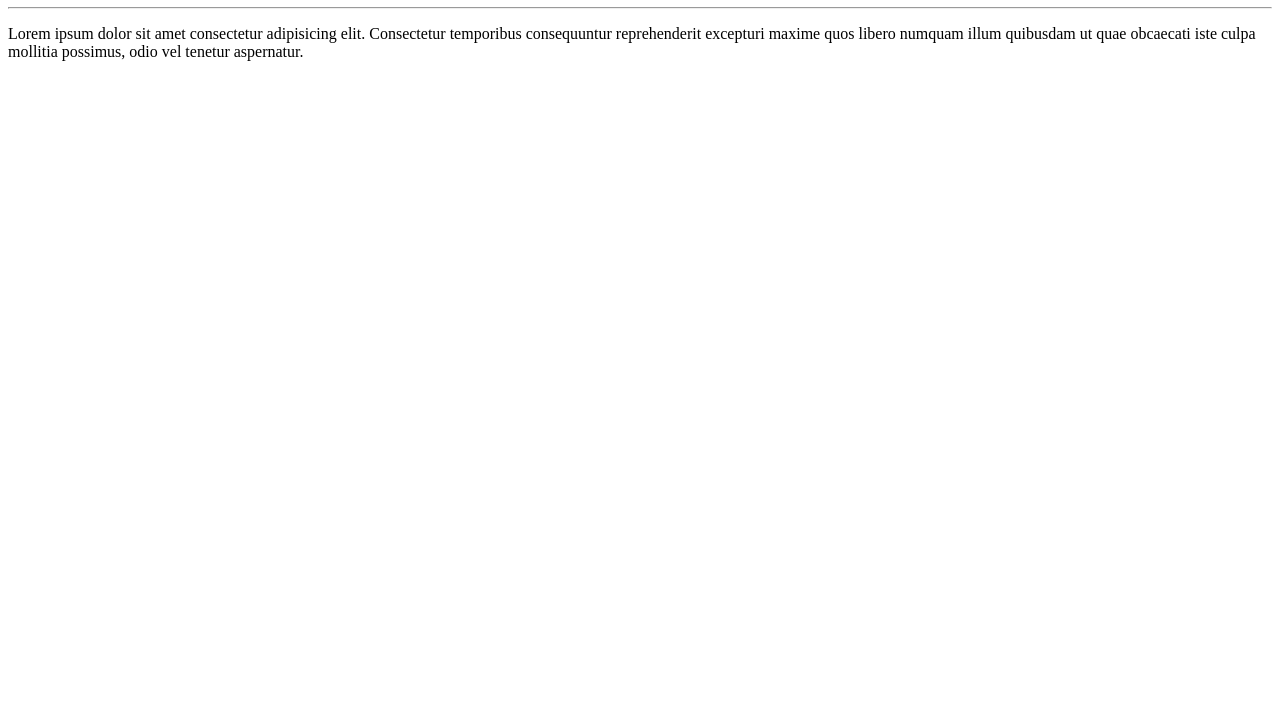
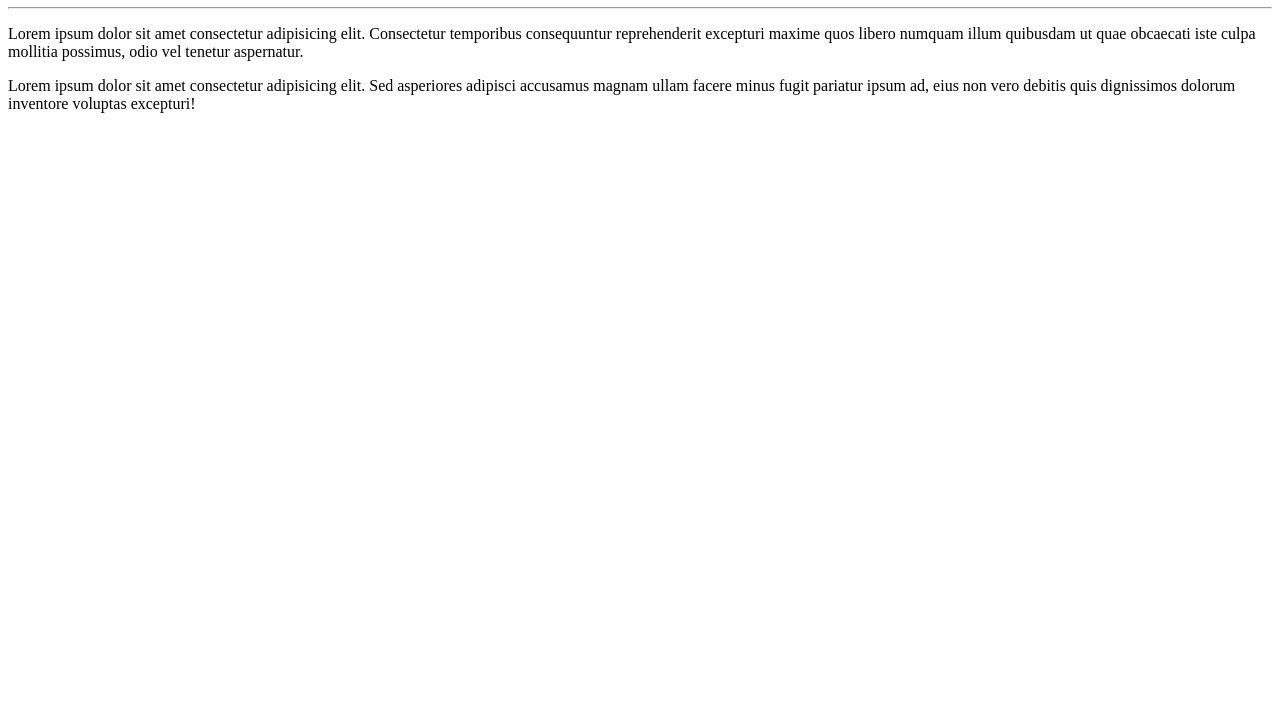
Before and after one commit to EuMartty/Ola-Mundo, a plain HTML site: page site-exemplo/index.html in a window 1280 px wide. Shown: the part 73-800 px from the top of the page. Drawn offline with Linux system fonts and the light colour scheme.

Commit message:
adicionei um parágrafo

```diff
--- a/site-exemplo/index.html
+++ b/site-exemplo/index.html
@@ -9,5 +9,6 @@
     <h1>Olá, Mundo!</h1>
     <hr>
     <p>Lorem ipsum dolor sit amet consectetur adipisicing elit. Consectetur temporibus consequuntur reprehenderit excepturi maxime quos libero numquam illum quibusdam ut quae obcaecati iste culpa mollitia possimus, odio vel tenetur aspernatur.</p>
+    <p>Lorem ipsum dolor sit amet consectetur adipisicing elit. Sed asperiores adipisci accusamus magnam ullam facere minus fugit pariatur ipsum ad, eius non vero debitis quis dignissimos dolorum inventore voluptas excepturi!</p>
 </body>
 </html>
```
